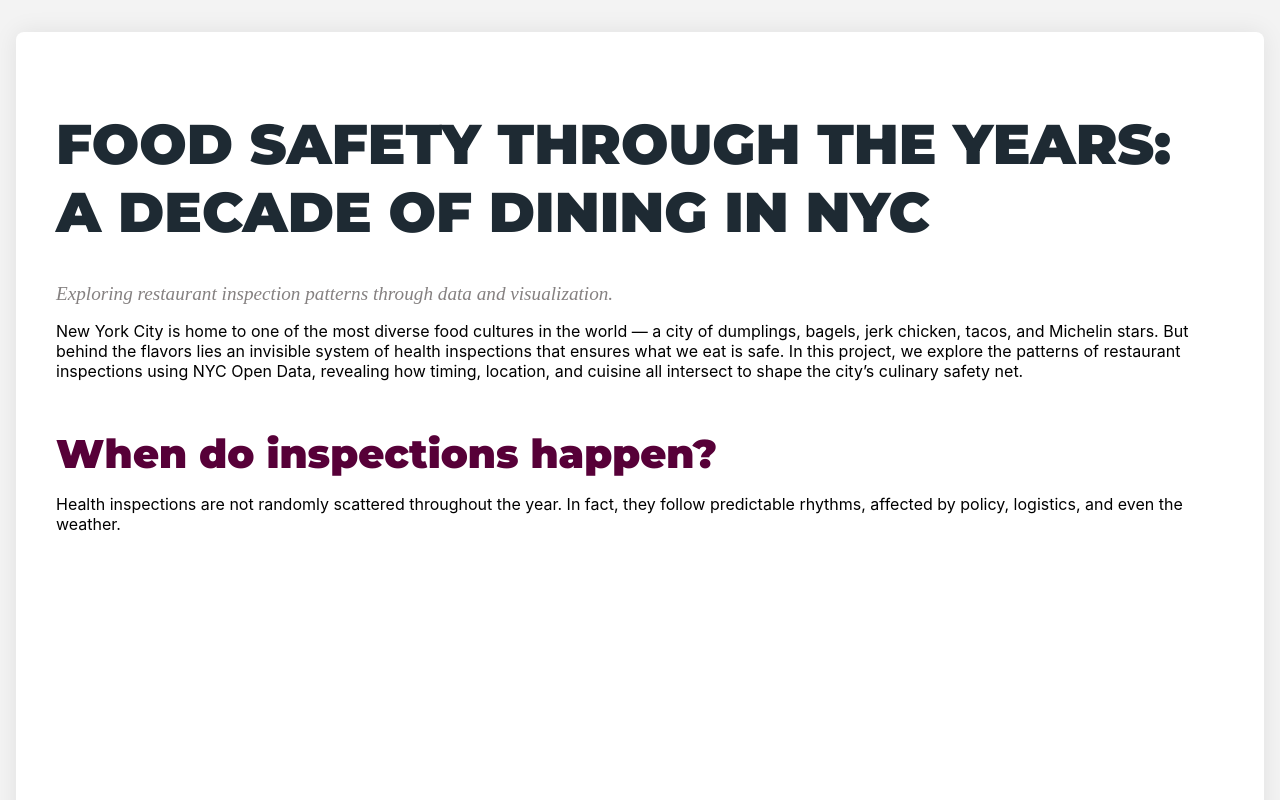
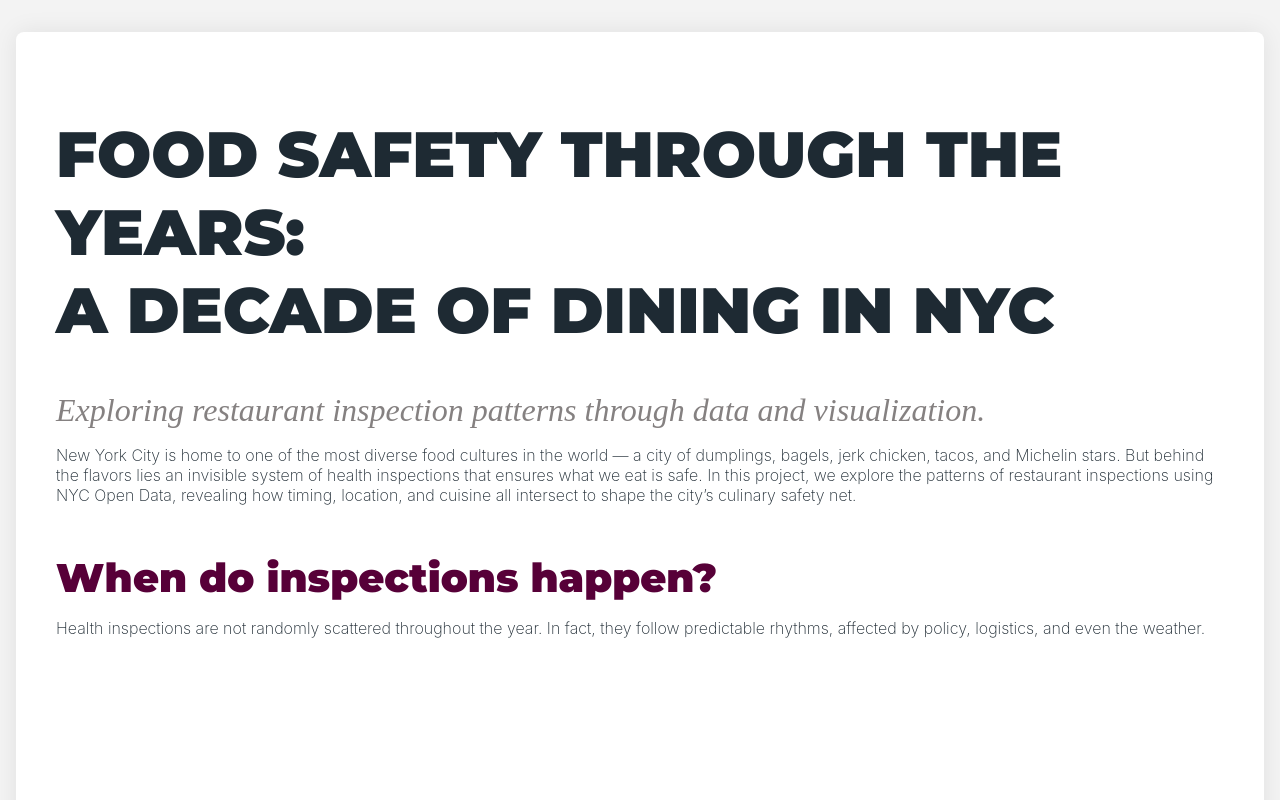
Before and after one commit to KateLask99/KateLask99.github.io, a plain HTML site: page index.html in a window 1280 px wide. Shown: the top 800 px of the page. Drawn offline with Linux system fonts and the light colour scheme; a script that the page names is missing.

Commit message:
more changes in fonts

```diff
--- a/style.css
+++ b/style.css
@@ -5,6 +5,12 @@
 
 /* Γενικές ρυθμίσεις */
 body {
+  font-family: "Montserrat", sans-serif;
+  font-optical-sizing: auto;
+  font-weight: 150;
+  font-style: normal;
+  color: #1e2a33; /* similar dark gray-blue */
+  font-size: 1rem;
   margin: 0;
   padding: 2rem 1rem;
   font-family: 'Inter', sans-serif;
@@ -30,14 +36,14 @@
   font-weight: 900;
   font-style: normal;
   color: #1e2a33; /* similar dark gray-blue */
-  font-size: 3.5rem;
+  font-size: 4rem;
 }
 
 .subtitle {
   font-family: 'Merriweather', serif;
   font-style: italic;
   font-weight: 400;
-  font-size: 1.2rem;
+  font-size: 2rem;
   color: #858181;
   margin-top: 0.2rem;
   margin-bottom: 1rem;
```
